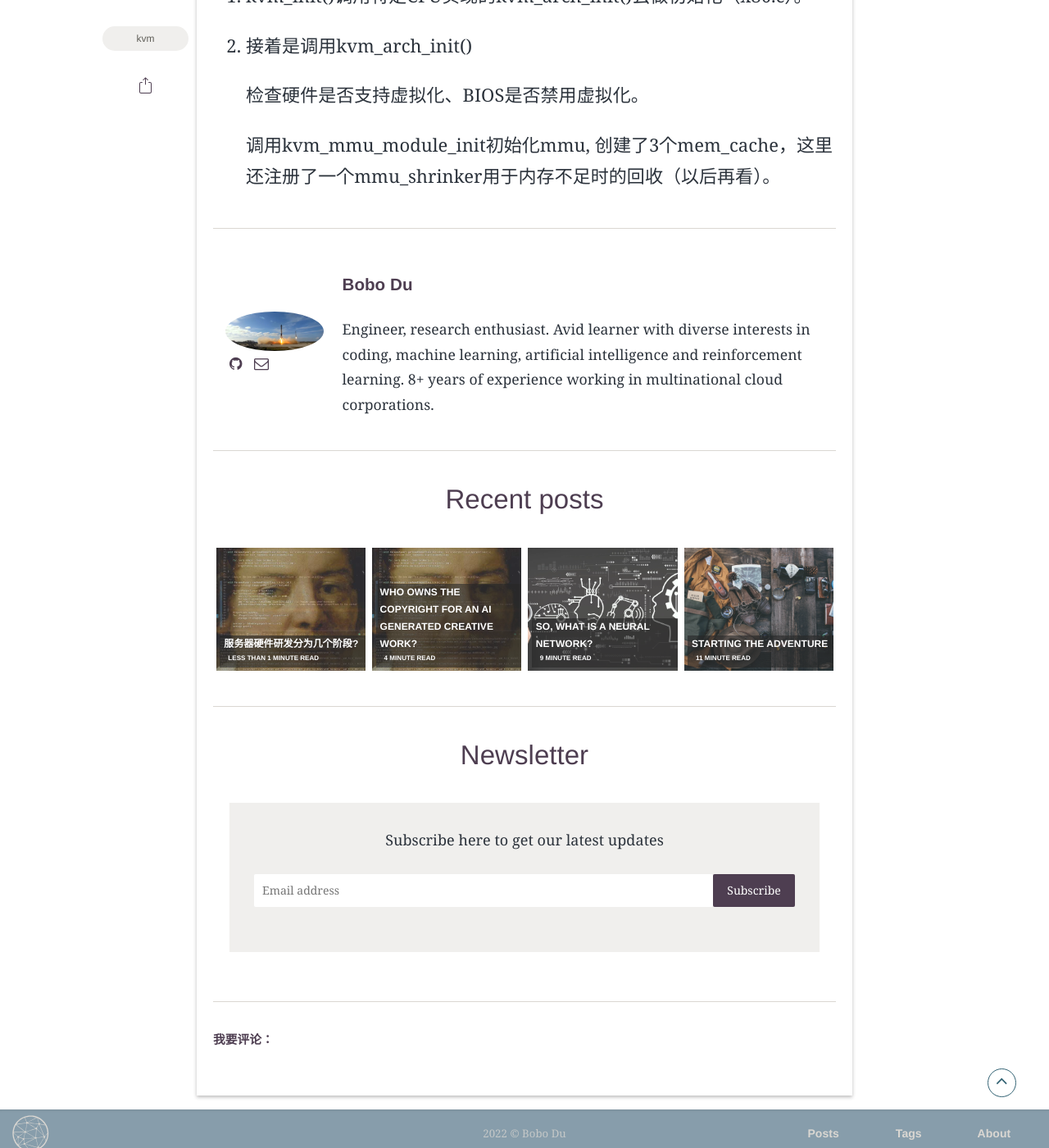
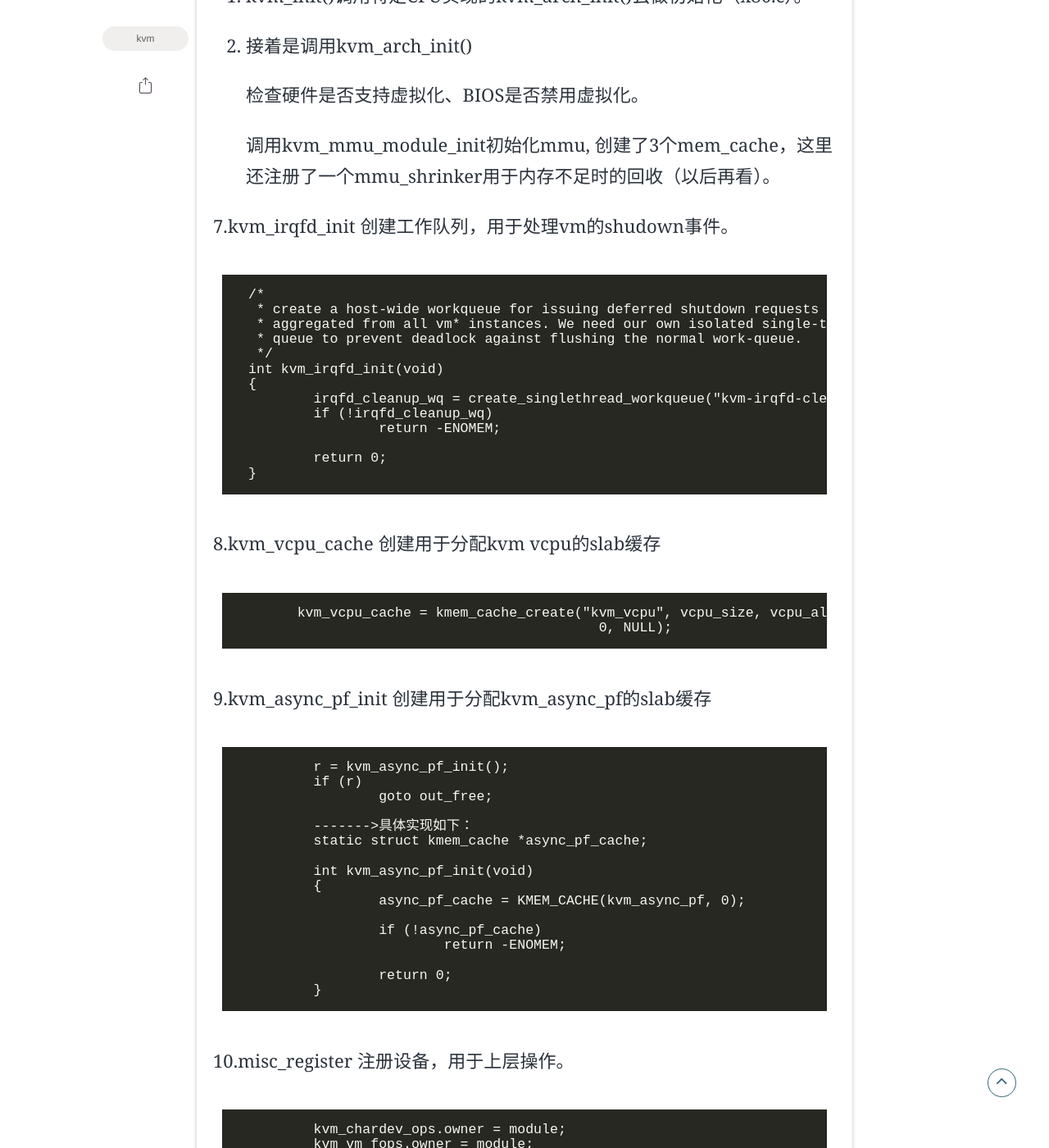
Before and after one commit to dusir/dusir.github.io, a Jekyll site: the page built from _posts/2022-10-06-KVM-intel vmx代码阅读记录.md, in a window 1280 px wide and 1400 px high, scrolled down 3635 px. Shown: the whole window at 82% size. Built offline with Jekyll 4.4.1, drawn with Linux system fonts in a browser that asks for light colours; some web fonts are replaced; comment, search, counter and statistics services are not loaded; some of the changed text lies outside the part shown.

Commit message:
update kvm
Signed-off-by: bobdu <bobdu@tencent.com>

````diff
--- a/_posts/2022-10-06-KVM-intel vmx代码阅读记录.md
+++ b/_posts/2022-10-06-KVM-intel vmx代码阅读记录.md
@@ -69,3 +69,83 @@ vmx和svm只能选择一种，kvm_arch_init()中对kvm_x86_ops做了检查。
    检查硬件是否支持虚拟化、BIOS是否禁用虚拟化。
 
    调用kvm_mmu_module_init初始化mmu, 创建了3个mem_cache，这里还注册了一个mmu_shrinker用于内存不足时的回收（以后再看）。
+
+7.kvm_irqfd_init
+创建工作队列，用于处理vm的shudown事件。
+```
+/*
+ * create a host-wide workqueue for issuing deferred shutdown requests
+ * aggregated from all vm* instances. We need our own isolated single-thread
+ * queue to prevent deadlock against flushing the normal work-queue.
+ */
+int kvm_irqfd_init(void)
+{
+        irqfd_cleanup_wq = create_singlethread_workqueue("kvm-irqfd-cleanup");
+        if (!irqfd_cleanup_wq)
+                return -ENOMEM;
+
+        return 0;
+}
+```
+
+8.kvm_vcpu_cache
+创建用于分配kvm vcpu的slab缓存
+```
+      kvm_vcpu_cache = kmem_cache_create("kvm_vcpu", vcpu_size, vcpu_align,
+                                           0, NULL);
+```
+
+9.kvm_async_pf_init
+创建用于分配kvm_async_pf的slab缓存
+```
+        r = kvm_async_pf_init();
+        if (r)
+                goto out_free;
+
+        ------->具体实现如下：
+        static struct kmem_cache *async_pf_cache;
+
+        int kvm_async_pf_init(void)
+        {
+                async_pf_cache = KMEM_CACHE(kvm_async_pf, 0);
+
+                if (!async_pf_cache)
+                        return -ENOMEM;
+
+                return 0;
+        }
+```
+
+10.misc_register
+注册设备，用于上层操作。
+```
+        kvm_chardev_ops.owner = module;
+        kvm_vm_fops.owner = module;
+        kvm_vcpu_fops.owner = module;
+
+        r = misc_register(&kvm_dev);
+        if (r) {
+                printk(KERN_ERR "kvm: misc device register failed\n");
+                goto out_unreg;
+        }
+```
+
+11.register_syscore_ops
+注册挂起、恢复时的操作函数
+
+12.kvm sched
+```
+        kvm_preempt_ops.sched_in = kvm_sched_in;
+        kvm_preempt_ops.sched_out = kvm_sched_out;
+```
+
+13.kvm debugfs
+```
+        r = kvm_init_debug();
+        if (r) {
+                printk(KERN_ERR "kvm: create debugfs files failed\n");
+                goto out_undebugfs;
+        }
+
+        return 0;
+```
````
